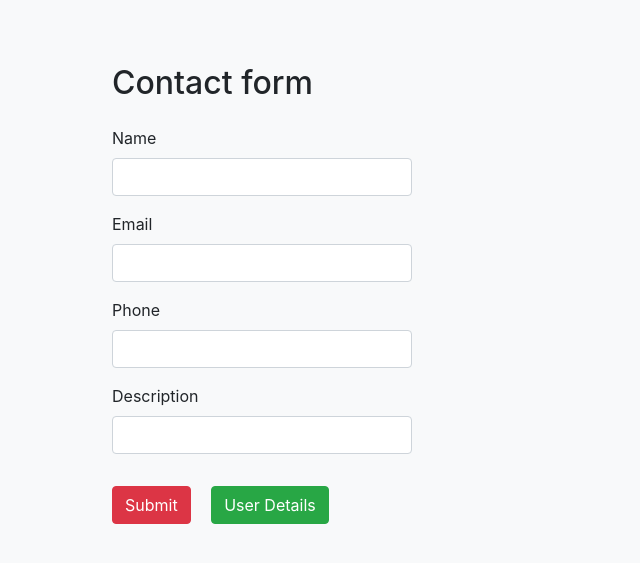
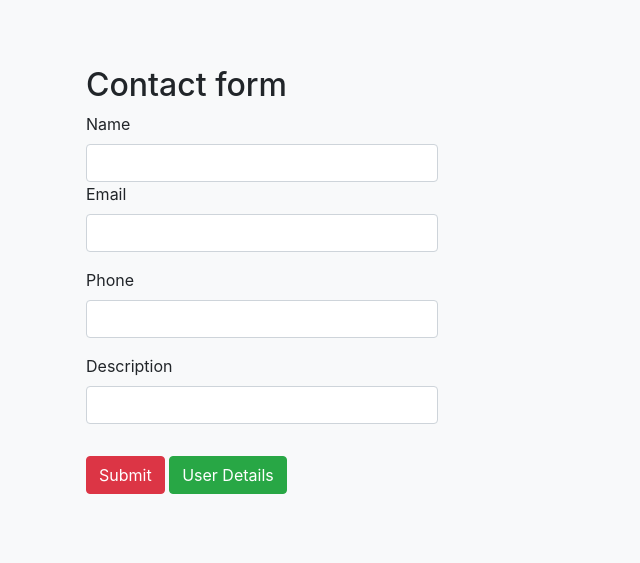
Before and after one commit to vnay-krshn/ContactForm, a Django app: page / in a window 1280 px wide. Shown: the top 563 px of the page, without its empty margins (0-640 px from the left). Run offline with Django 3.2, Linux system fonts and the light colour scheme; data that the repository does not hold is empty; some libraries are stand-ins or nearby versions.

Commit message:
Eighth commit

```diff
--- /dev/null
+++ b/contactapp/static/contactapp/main.css
@@ -0,0 +1,15 @@
+.table{
+    position: absolute;
+    top: 12%;
+    width: 40%;
+    left:45%;
+
+}
+
+form{
+   position: absolute;
+   margin-left: 70px;
+   width: 30%;
+   margin-top: 50px;
+   background-color: aqua;
+}
--- a/contactapp/static/contactapp/main.js
+++ b/contactapp/static/contactapp/main.js
@@ -17,3 +17,12 @@ $('#submit').on('submit','#idForm',function(e){
         }
     })
 });
+
+var showTable= document.querySelector('.table')
+var showButton = document.querySelector("#show")
+showTable.style.visibility="hidden"
+
+showButton.addEventListener('click',function(e){
+    e.preventDefault()
+   showTable.style.visibility="visible"
+})
--- a/contactapp/templates/contactapp/index.html
+++ b/contactapp/templates/contactapp/index.html
@@ -8,27 +8,49 @@
     <meta name='viewport' content='width=device-width, initial-scale=1'>
     <!-- CSS only -->
     <link rel="stylesheet" href="https://stackpath.bootstrapcdn.com/bootstrap/4.5.2/css/bootstrap.min.css" integrity="sha384-JcKb8q3iqJ61gNV9KGb8thSsNjpSL0n8PARn9HuZOnIxN0hoP+VmmDGMN5t9UJ0Z" crossorigin="anonymous">
-
+    <link rel="stylesheet" href="{% static 'contactapp/main.css' %}">
     <!-- JS, Popper.js, and jQuery -->
     <script src="https://code.jquery.com/jquery-3.5.1.slim.min.js" integrity="sha384-DfXdz2htPH0lsSSs5nCTpuj/zy4C+OGpamoFVy38MVBnE+IbbVYUew+OrCXaRkfj" crossorigin="anonymous"></script>
     <script src="https://cdn.jsdelivr.net/npm/popper.js@1.16.1/dist/umd/popper.min.js" integrity="sha384-9/reFTGAW83EW2RDu2S0VKaIzap3H66lZH81PoYlFhbGU+6BZp6G7niu735Sk7lN" crossorigin="anonymous"></script>
     <script src="https://stackpath.bootstrapcdn.com/bootstrap/4.5.2/js/bootstrap.min.js" integrity="sha384-B4gt1jrGC7Jh4AgTPSdUtOBvfO8shuf57BaghqFfPlYxofvL8/KUEfYiJOMMV+rV" crossorigin="anonymous"></script>
 </head>
 <body class="bg-light">
-    <form id="idForm" method="POST" action="{% url 'completed' %}" class="form-group mt-5 ml-5 p-3">{% csrf_token %}
-        <h2 class="ml-5 mb-4">Contact form</h2>
-        <label for="idname" class="ml-5">Name</label>
-        <input type="text" class="form-control ml-5 w-25 mb-3" id="idname" name="name">
-        <label for="idemail" class="ml-5">Email</label>
-        <input type="email" class="form-control ml-5 w-25 mb-3" id="idemail" name="email">
-        <label for="idphone" class="ml-5">Phone</label>
-        <input type="number" class="form-control ml-5 w-25 mb-3" id="idphone" name="phone">
-        <label for="descrId" class="ml-5">Description</label>
-        <input type="text" class="form-control ml-5 w-25 mb-3" id="descrId" name="description">
-        <button type="submit" id="submit" class="btn btn-danger ml-5 mb-3 mt-3">Submit</button>
-        <button type="submit" class="btn btn-success ml-3 mb-3 mt-3">User Details</button>
+    <form id="idForm" method="POST" action="{% url 'completed' %}" class="form-group bg-light p-3">{% csrf_token %}
+        <h2>Contact form</h2>
+        <label for="idname">Name</label>
+        <input type="text" class="form-control" id="idname" name="name">
+        <label for="idemail">Email</label>
+        <input type="email" class="form-control  mb-3" id="idemail" name="email">
+        <label for="idphone">Phone</label>
+        <input type="number" class="form-control  mb-3" id="idphone" name="phone">
+        <label for="descrId">Description</label>
+        <input type="text" class="form-control  mb-3" id="descrId" name="description">
+        <button type="submit" id="submit" class="btn btn-danger mb-3 mt-3">Submit</button>
+        <button type="submit" id="show" class="btn btn-success mb-3 mt-3">User Details</button>
     </form>
 
+    <table class="table border border-dark">
+       <thead>
+            <tr>
+                <th scope="col">Sl.No</th>
+                <th scope="col">Name</th>
+                <th scope="col">Email</th>
+                <th scope="col">Phone number</th>
+                <th scope="col">Description</th>
+            </tr>
+        </thead>
+        {% for item in items %}
+        <tbody>
+        <tr>
+            <th>{{item.id}}</th>
+            <td>{{item.name}}</td>
+            <td>{{item.email}}</td>
+            <td>{{item.phone}}</td>
+            <td>{{item.description}}</td>
+        </tr>
+        </tbody>
+        {% endfor %}
+    </table>
 
     <script src="https://code.jquery.com/jquery-3.5.1.min.js"></script>
     <script src="https://ajax.googleapis.com/ajax/libs/jquery/3.5.1/jquery.min.js"></script>
```
